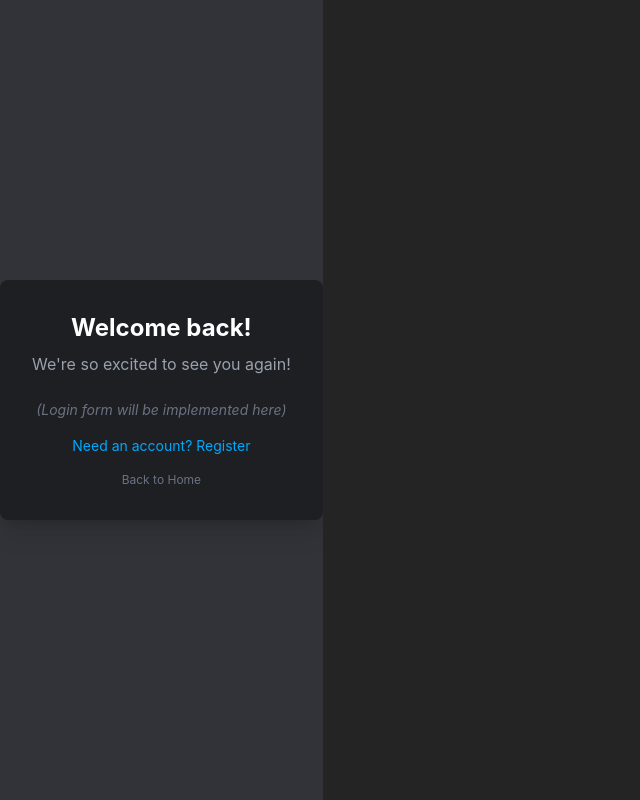
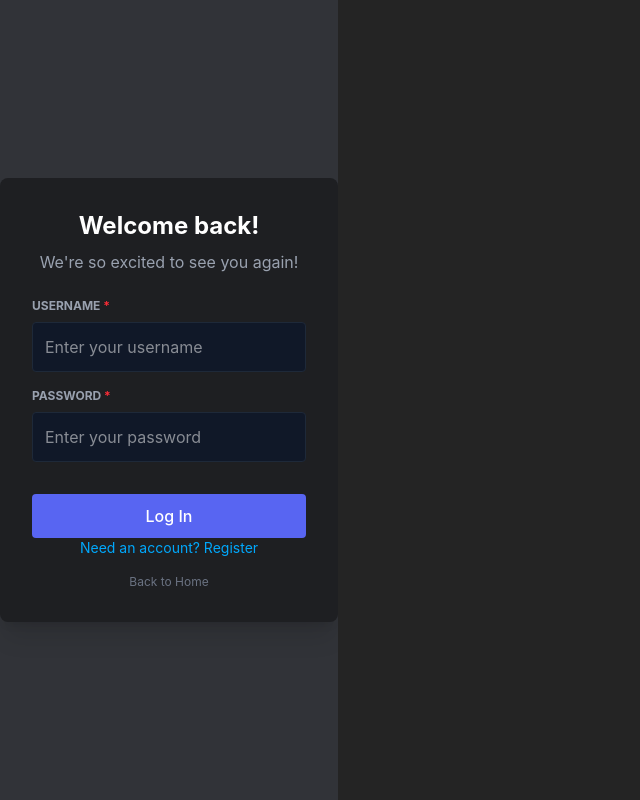
Before and after one commit to IT4409-Nhom-5/hustcord-frontend, a React (Vite) app: page /login in a window 1280 px wide. Shown: the whole page, without its empty margins (0-640 px from the left). Built offline with nearby package versions, Linux system fonts and the light colour scheme.

Commit message:
Login Page

```diff
--- a/index.html
+++ b/index.html
@@ -2,9 +2,9 @@
 <html lang="en">
   <head>
     <meta charset="UTF-8" />
-    <link rel="icon" type="image/svg+xml" href="/favicon.svg" />
+    <link rel="icon" type="image/svg+xml" href="/discord-icon.svg" />
     <meta name="viewport" content="width=device-width, initial-scale=1.0" />
-    <title>vite-project</title>
+    <title>Hustcord</title>
   </head>
   <body>
     <div id="root"></div>
--- a/src/App.tsx
+++ b/src/App.tsx
@@ -1,7 +1,7 @@
 import { BrowserRouter as Router, Routes, Route, Navigate } from 'react-router-dom';
 import { useSelector } from 'react-redux';
 import type { RootState } from './store';
-
+import { JSX } from 'react';
 // Pages
 import HomePage from './pages/HomePage';
 import LoginPage from './pages/LoginPage';
--- a/src/pages/LoginPage.tsx
+++ b/src/pages/LoginPage.tsx
@@ -1,19 +1,64 @@
 import React from 'react';
-import { Link } from 'react-router-dom';
+import { Link, Navigate } from 'react-router-dom';
+import { useForm } from 'react-hook-form';
+import { useDispatch, useSelector } from 'react-redux';
+import { loginUser } from '../store/slices/authSlice';
+import type { RootState, AppDispatch } from '../store';
 import PageWrapper from '../components/layout/PageWrapper';
+import Input from '../components/ui/Input';
 
 const LoginPage: React.FC = () => {
+    const user = useSelector((state: RootState) => state.auth.user);
+    const loading = useSelector((state: RootState) => state.auth.loading);
+    const error = useSelector((state: RootState) => state.auth.error);
+
+    const dispatch = useDispatch<AppDispatch>();
+    const { register, handleSubmit } = useForm();
+
+    const onSubmit = (data: any) => {
+        dispatch(loginUser(data));
+    };
+    // Nếu đã đăng nhập, chuyển hướng sang trang chính
+    if (user) {
+        return <Navigate to="/channels/@me" />;
+    }
   return (
     <PageWrapper>
       <div className="flex flex-col items-center justify-center min-h-screen bg-[#313338] text-white">
         <div className="w-full max-w-md p-8 bg-[#1e1f22] rounded-lg shadow-xl">
+          <form onSubmit={handleSubmit(onSubmit)}>
             <h1 className="text-2xl font-bold mb-2 text-center">Welcome back!</h1>
             <p className="text-gray-400 text-center mb-6">We're so excited to see you again!</p>
 
-          <div className="space-y-4">
-              <div className="text-sm text-gray-500 italic text-center">
-                  (Login form will be implemented here)
+              {error && (
+                <div className="bg-red-500 text-white p-2 rounded mb-4 text-sm text-center">
+                  {error}
                 </div>
+              )}
+
+              <Input
+                label="Username"
+                name="username"
+                register={register}
+                className="mt-4"
+                placeholder="Enter your username"
+              />
+
+              <Input
+                label="Password"
+                name="password"
+                type="password"
+                register={register}
+                className="mt-4"
+                placeholder="Enter your password"
+              />
+              <button
+                type="submit"
+                className={`w-full h-11 bg-[#5865f2] hover:bg-[#4752c4] text-white font-medium rounded transition-colors mt-8 ${loading ? 'opacity-50 cursor-not-allowed' : ''}`}>
+                  {loading ? 'Logging in...' : 'Log In'}
+              </button>
+
+
                 <Link
                   to="/register"
                   className="block text-center text-[#00a8fc] hover:underline text-sm"
@@ -26,7 +71,8 @@ const LoginPage: React.FC = () => {
                 >
                   Back to Home
                 </Link>
-          </div>
+            </form>
+
         </div>
       </div>
     </PageWrapper>
--- a/src/store/slices/authSlice.ts
+++ b/src/store/slices/authSlice.ts
@@ -72,5 +72,15 @@ export const registerUser = (data: any) => async (dispatch: any) => {
     dispatch(registerFailure(err.message));
   }
 };
-
+export const loginUser = (data: any) => async (dispatch: any) => {
+  dispatch(loginStart());
+  try {
+    // Gọi API thực tế ở đây
+    console.log('Logging in user with data:', data);
+    // Tạm thời giả lập thành công
+    // dispatch(loginSuccess({ user: { username: data.username }, token: 'fake-token' }));
+  } catch (err: any) {
+    dispatch(loginFailure(err.message));
+  }
+};
 export default authSlice.reducer;
```
Also changed, not shown: public/discord-icon.svg (added). Lines whose indentation alone changed are shown as unchanged.
